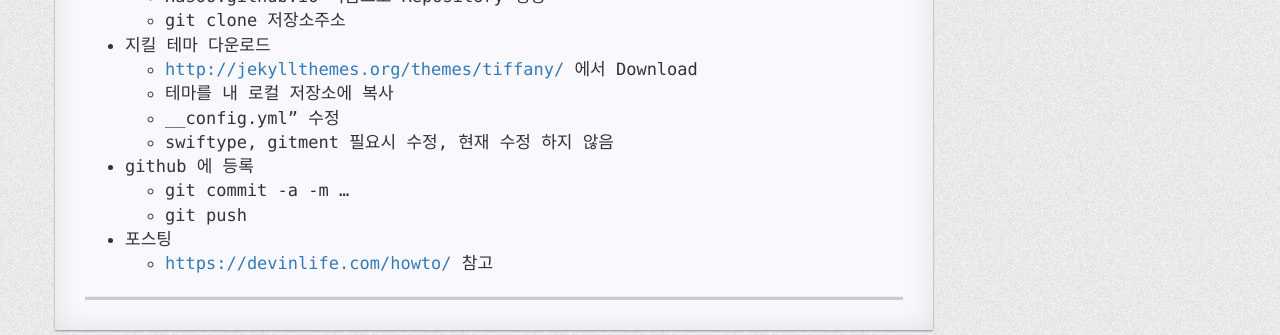
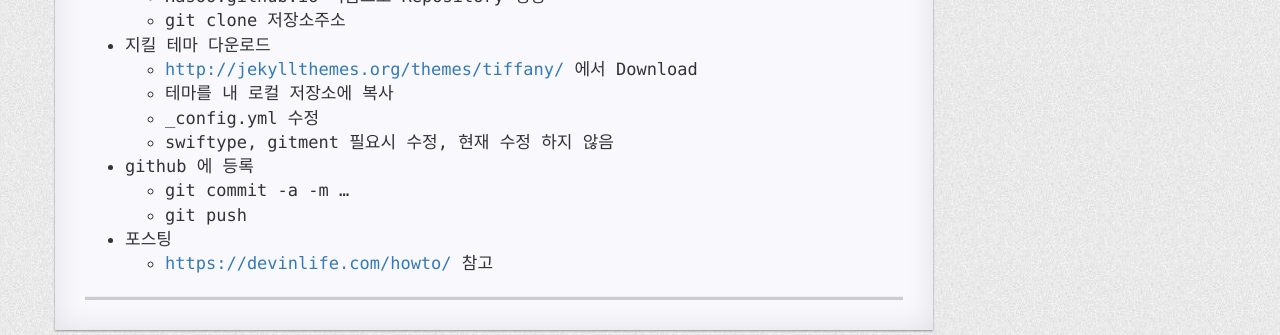
Before and after one commit to Hasoo/Hasoo.github.io, a Jekyll site: the page built from _posts/2020-02-27-github-blog.md, in a window 1280 px wide. Shown: the part 583-918 px from the top of the page. Built offline with Jekyll 4.4.1, drawn with Linux system fonts in a browser that asks for light colours; nearby versions of some CDN libraries; comment, search, counter and statistics services are not loaded; a style sheet for code colours, icons or effects is not loaded; part of the change alters nothing that is shown.

Commit message:
modified

```diff
--- a/_config.yml
+++ b/_config.yml
@@ -33,11 +33,11 @@ description: ""
 github:
   username: Hasoo
 swiftype:
-  searchId: iXZyPokVfxFaBTvi64Y6
+  searchId:
 gitment:
-    repo: blog
-    client_id: a6fb73b3e790e234bab8
-    client_secret: cc10aaff53a03d05ab2ee002dbf401dd7627c7a3
+    repo:
+    client_id:
+    client_secret:
 
 url: "https://hasoo.github.io"
 imgrepo: "https://hasoo.github.io/static/img"
--- a/_posts/2020-02-27-github-blog.md
+++ b/_posts/2020-02-27-github-blog.md
@@ -22,7 +22,7 @@ categories: Etc
 * 지킬 테마 다운로드
 	* <http://jekyllthemes.org/themes/tiffany/> 에서 Download
 	* 테마를 내 로컬 저장소에 복사
-	* __config.yml" 수정
+	* \_config.yml 수정
 	* swiftype, gitment 필요시 수정, 현재 수정 하지 않음
 * github 에 등록
 	* git commit -a -m ...
```
